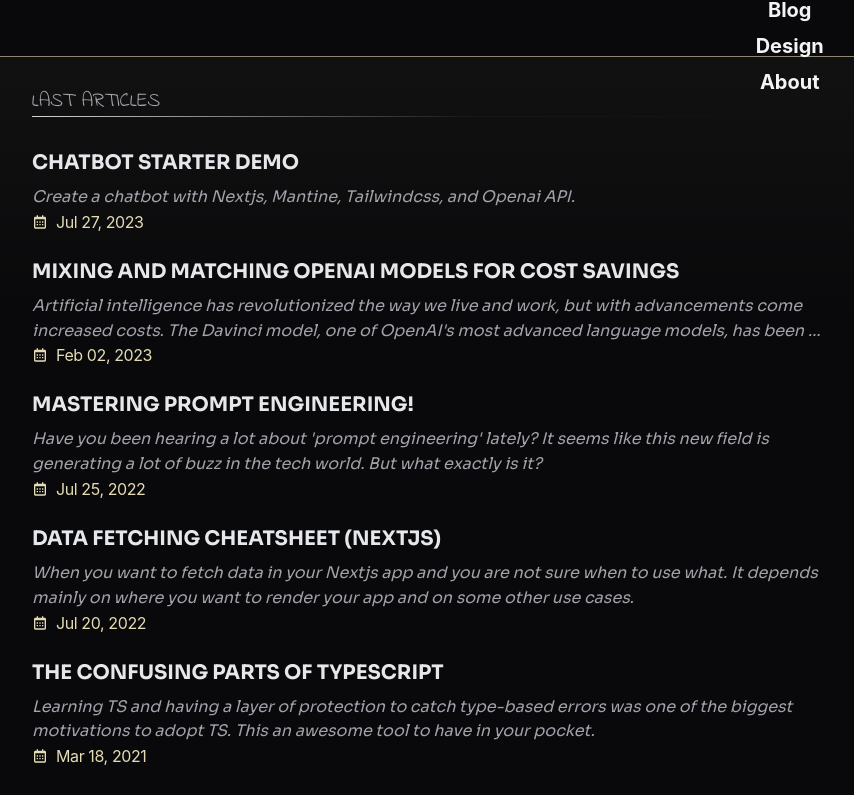
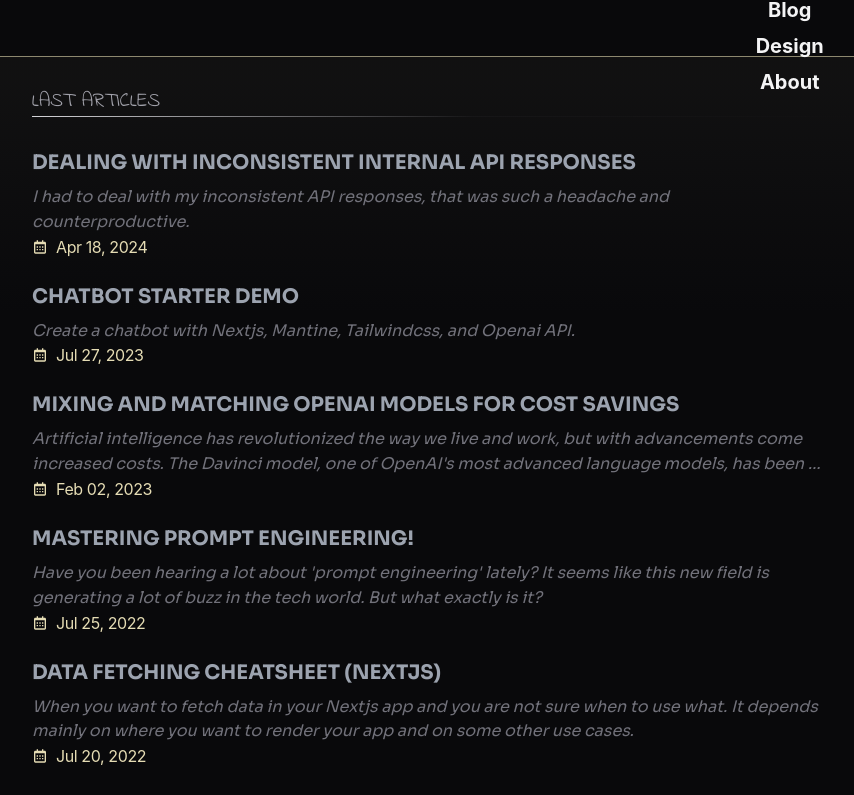
Before and after one commit to Ali-Hussein-dev/Ali-Hussein-dev, a Next.js app: page /Blog in a window 1280 px wide. Shown: the top 795 px of the page, without its empty margins (168-1022 px from the left). Built offline with nearby package versions, Linux system fonts and the light colour scheme; what tailwind-custom-utilities, tailwindcss-highlights would draw is missing.

Commit message:
feat: mix changes

```diff
--- a/app/About/page.tsx
+++ b/app/About/page.tsx
@@ -14,15 +14,15 @@ const Aboutme: React.FC = () => (
     <BlueTopGradient />
     <section id="About" className="layout pt-8 animate-in">
       <Title title="My story" />
-      <article className="text-zinc-400 animate-in">
+      <article className="text-zinc-500 animate-in">
         {myStory.map((section) => (
           <div key={section.title}>
-            <h2 className="text-xl font-bold uppercase md:text-2xl mt-8 text-theme-secondary">
+            <h2 className="font-semibold uppercase md:text-2xl mt-8 text-zinc-400">
               {section.title}
             </h2>
             <div className="mb-4 space-y-2">
               {section.p.map((p, i) => (
-                <p key={i} className="leading-8 tracking-wide">
+                <p key={i} className="leading-8 tracking-wide text-base">
                   {p}
                 </p>
               ))}
--- a/app/Blog/page.tsx
+++ b/app/Blog/page.tsx
@@ -5,6 +5,7 @@ import { BiCalendar } from 'react-icons/bi'
 import { Metadata } from 'next'
 import { Title } from '@/components/Title'
 import { BlueTopGradient } from '@/components/blue-top-gradient/blue-top-gradient'
+
 export const metadata: Metadata = {
   title: 'Blog Page',
   description:
@@ -28,12 +29,12 @@ const Blog: React.FC = () => (
             >
               <div className="order-2 w-full lg:self-start">
                 <div>
-                  <h2 className="w-10/12 text-xl font-bold text-gray-200 uppercase mb-2">
+                  <h2 className="w-10/12 text-xl font-bold text-gray-400 uppercase mb-2">
                     {o.title}
                   </h2>
                   <Text
                     lineClamp={2}
-                    className="pr-4 italic !text-zinc-400 md:w-11/12"
+                    className="pr-4 italic !text-zinc-500 md:w-11/12"
                   >
                     {o.description}
                   </Text>
--- a/app/layout.tsx
+++ b/app/layout.tsx
@@ -6,7 +6,6 @@ import { Footer } from '@/components/Footer'
 import { Header } from '@/components/Header'
 // import { Analytics } from '@vercel/analytics/react'
 import NextTopLoader from 'nextjs-toploader'
-import { GoogleAnalytics } from '@/components/client-components'
 import { Sora, Indie_Flower } from 'next/font/google'
 import { MantineProvider } from '@mantine/core'
 
@@ -73,7 +72,6 @@ export default function RootLayout({
       </head>
       <NextTopLoader color="#fde68a" showSpinner={false} speed={300} />
       <body className={`${Sora_font.variable} ${Indie_Flower_font.variable}`}>
-        <GoogleAnalytics trackPageViews strategy="lazyOnload" />
         <main className="relative min-h-screen flex-col-center lg:text-xl selection:bg-theme-primary/70 selection:text-zinc-800 z-10 text-zinc-100 bg-zinc-950 overflow-hidden">
           <MantineProvider>
             <Header />
--- a/db/blogs.json
+++ b/db/blogs.json
@@ -1,4 +1,10 @@
 [
+  {
+    "title": "Dealing with Inconsistent Internal API Responses",
+    "url": "https://ali-blog.hashnode.dev/dealing-with-inconsistent-internal-api-responses",
+    "pub": "Apr 18, 2024",
+    "description": "I had to deal with my inconsistent API responses, that was such a headache and counterproductive."
+  },
   {
     "title": "Chatbot Starter Demo",
     "url": "https://ali-blog.hashnode.dev/chatbot-starter-demo",
--- a/package.json
+++ b/package.json
@@ -30,8 +30,8 @@
     "@vercel/analytics": "^1.0.1",
     "@vercel/speed-insights": "^1.0.1",
     "clsx": "^2.0.0",
-    "framer-motion": "^10.16.16",
-    "next": "^14.1.1",
+    "framer-motion": "^10.18.0",
+    "next": "^14.2.2",
     "nextjs-google-analytics": "^2.3.3",
     "nextjs-toploader": "^1.4.2",
     "react": "^18.2.0",
@@ -47,7 +47,7 @@
     "autoprefixer": "^10.4.4",
     "babel-jest": "^25.5.1",
     "eslint": "^7.19.0",
-    "eslint-config-next": "^14.1.1",
+    "eslint-config-next": "^14.2.2",
     "eslint-config-prettier": "^6.15.0",
     "eslint-plugin-react": "^7.22.0",
     "husky": "^4.3.8",
```
Also changed, not shown: 1 other file (tests, documents, lock files or other folders).
